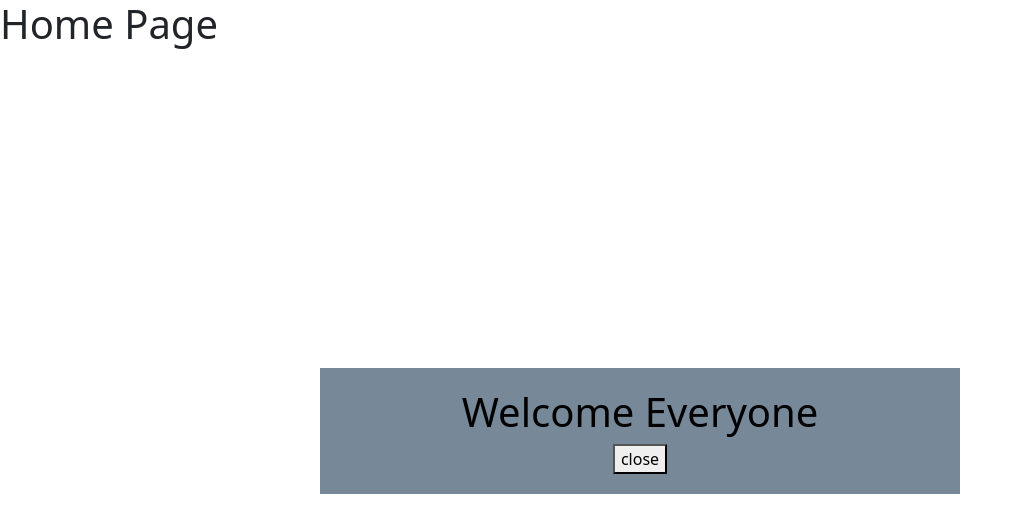
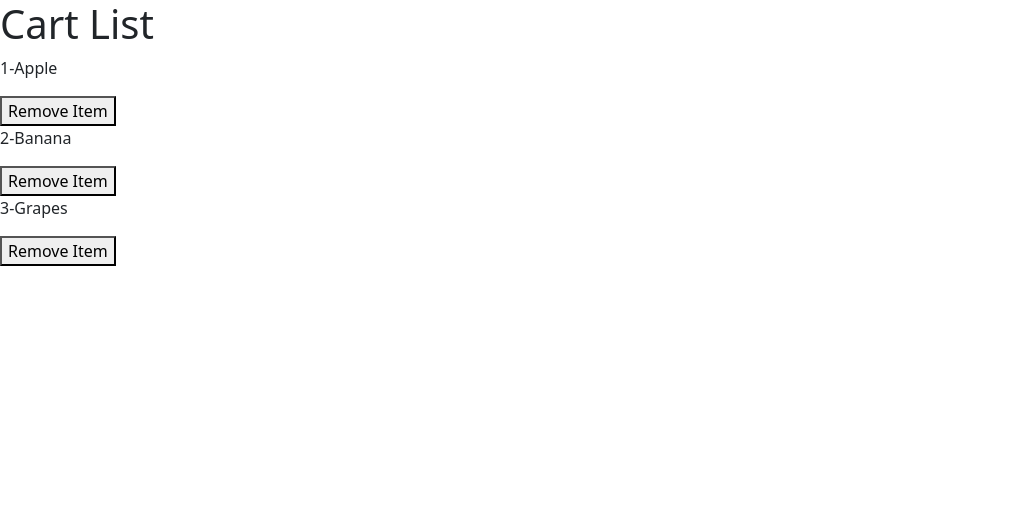
Before and after one commit to KethraPackiamB/React_Concepts, a React (Create React App) app: page / in a window 1280 px wide. Shown: the top 532 px of the page, without its empty margins (0-1023 px from the left). Built offline with nearby package versions, Linux system fonts and the light colour scheme.

Commit message:
React Concepts

```diff
--- a/src/App.js
+++ b/src/App.js
@@ -4,6 +4,11 @@ import { ToggleTheme } from "./Components/ToggleTheme";
 import { UserTable } from "./Components/UserTable";
 import { PopUp } from "./WelcomeBackPopup/PopUp";
 import { ShowPopUp } from "./WelcomeBackPopup/ShowPopUp";
+import Layout from "./ContextAPI/Layout";
+import { ThemeProvider } from "./ContextAPI/ThemeContext";
+import CartList from "./ContextAPIwithUseReduser/CartList";
+import { CartProvider } from "./ContextAPIwithUseReduser/CartContext";
+
 
 function App() {
   return (
@@ -12,7 +17,18 @@ function App() {
       {/* <Counter/> */}
       {/* <ToggleTheme/> */}
       {/* <PopUp/> */}
-      <ShowPopUp />
+      {/* <ShowPopUp /> */}
+
+
+      {/* <ThemeProvider>
+           <Layout/>
+      </ThemeProvider> */}
+
+      <CartProvider>
+          <CartList/>
+      </CartProvider>
+
+
     </div>
   );
 }
--- /dev/null
+++ b/src/ContextAPI/Layout.jsx
@@ -0,0 +1,22 @@
+import { useContext } from "react";
+import ThemeToggler from "./ThemeToggler";
+import { ThemeContext } from "./ThemeContext";
+
+const Layout = () => {
+
+    const {theme} = useContext(ThemeContext);
+
+    const style = {
+        backgroundColor : theme === "light" ? "#fff" : "#000",
+        color : theme === "light" ? "#000" : "#fff",
+        padding : "20px",
+    }
+
+    return(
+        <div style={style}>
+            <h1>Layout</h1>
+            <ThemeToggler/>
+        </div>
+    )
+}
+export default Layout;
--- /dev/null
+++ b/src/ContextAPI/ThemeContext.jsx
@@ -0,0 +1,20 @@
+import { createContext, useState } from "react";
+
+export const ThemeContext = createContext();
+
+export const ThemeProvider = ({children}) => {
+
+    const [theme, setTheme] = useState("light");
+
+    const toggleTheme = () => {
+        setTheme((prev) => prev === "light" ? "dark" : "light");
+    }
+
+    return(
+        <div>
+            <ThemeContext.Provider value={{theme,toggleTheme}}>
+                {children}
+            </ThemeContext.Provider>
+        </div>
+    )
+}
--- /dev/null
+++ b/src/ContextAPI/ThemeToggler.jsx
@@ -0,0 +1,16 @@
+import { useContext } from "react";
+import { ThemeContext } from "./ThemeContext";
+
+const ThemeToggler = () => {
+
+    const {theme,toggleTheme} = useContext(ThemeContext);
+
+
+    return(
+        <div>
+            <h1>Theme Toggler</h1>
+            <button onClick={toggleTheme}>Click to change {theme === "light" ? "dark" : "Light"}</button>
+        </div>
+    )
+}
+export default ThemeToggler;
--- /dev/null
+++ b/src/ContextAPIwithUseReduser/CartContext.jsx
@@ -0,0 +1,34 @@
+import { createContext, useReducer } from "react";
+
+export const CartContext = createContext();
+
+const cartReduser = (state,action) => {
+    switch (action.type) {
+        case "ADD_ITEM":
+            return [...state, action.payload];
+            break;
+
+        case "REMOVE_ITEM" :
+            return state.filter((item)=>item.id !== action.payload.id)
+            break;
+
+        default:
+            throw Error ("Invalid Action");
+            break;
+    }
+}
+
+export const CartProvider = ({children}) => {
+
+    const [cart, dispatch] = useReducer(cartReduser,[
+        {id : "1" , name : "Apple"},
+        {id : "2" , name : "Banana"},
+        {id : "3" , name : "Grapes"}
+    ]);
+
+    return(
+        <CartContext.Provider value={{cart, dispatch}}>
+            {children}
+        </CartContext.Provider>
+    )
+}
--- /dev/null
+++ b/src/ContextAPIwithUseReduser/CartItemRemove.jsx
@@ -0,0 +1,16 @@
+import { CartContext } from "./CartContext";
+import { useContext } from "react";
+
+const CartItemRemove = ({item}) => {
+
+    const {dispatch} = useContext(CartContext);
+
+    return(
+        <div>
+            <p>{item.id}-{item.name}</p>
+            <button onClick={()=>dispatch({type : "REMOVE_ITEM", layout : item})}>Remove Item</button>
+
+        </div>
+    )
+}
+export default CartItemRemove;
--- /dev/null
+++ b/src/ContextAPIwithUseReduser/CartList.jsx
@@ -0,0 +1,17 @@
+import { useContext } from "react";
+import { CartContext } from "./CartContext";
+import CartItemRemove from "./CartItemRemove";
+
+const CartList = () => {
+
+    const {cart} = useContext(CartContext);
+
+    return(
+        <div>
+            <h1>Cart List</h1>
+            {cart.map((item)=> <CartItemRemove item={item}/>)}
+        </div>
+    )
+}
+
+export default CartList;
```
